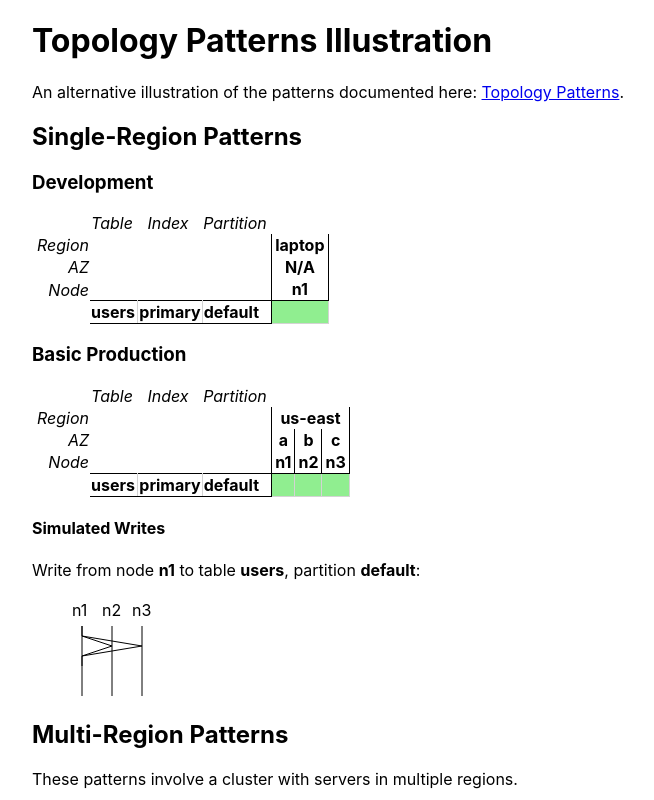
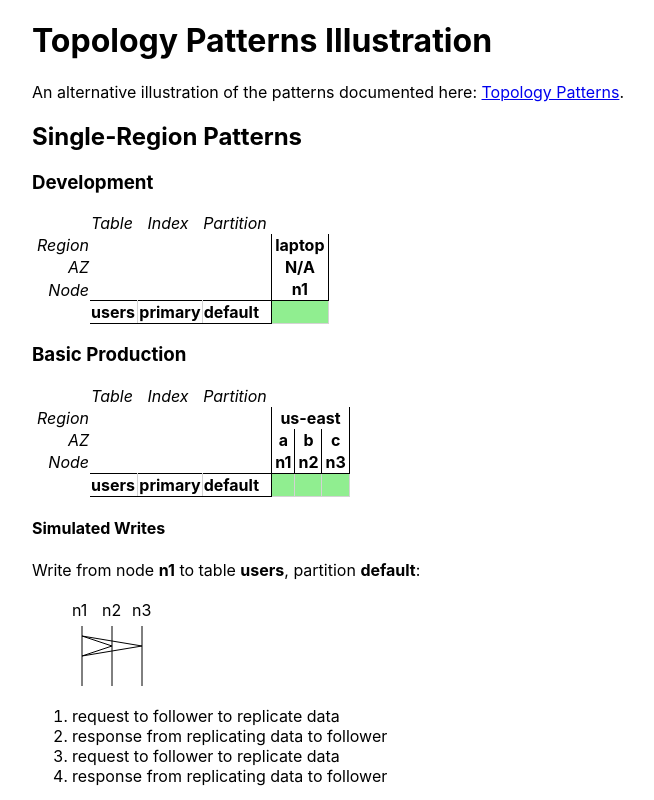
Before and after one commit to vilterp/crdb-config-explorer, a React (Create React App) app: page / in a window 1280 px wide. Shown: the top 800 px of the page, without its empty margins (18-672 px from the left). Built offline with nearby package versions, Linux system fonts and the light colour scheme.

Commit message:
hop descriptions

```diff
--- a/src/App.css
+++ b/src/App.css
@@ -73,3 +73,15 @@
 .hop-seq .hop-line {
   stroke: black;
 }
+
+.hop-seq .hop-line.hop-line-hovered {
+  stroke: red;
+}
+
+.hop-seq .hop-desc {
+  cursor: pointer;
+}
+
+.hop-seq .hop-desc.hop-desc-hovered {
+  color: red;
+}
--- a/src/model.ts
+++ b/src/model.ts
@@ -1,3 +1,5 @@
+import React from "react";
+
 export interface Configuration {
   table: Table;
   formation: Formation;
@@ -53,6 +55,7 @@ export interface Hop {
   to: NodePath;
   start: number;
   end: number;
+  desc: React.ReactNode;
 }
 
 // helper funcs
--- a/src/readWrite.tsx
+++ b/src/readWrite.tsx
@@ -29,6 +29,18 @@ export function hopSequenceForSQLWrite(
       const lhNode = possLHNodes[0];
       const replicaNodes = possLHNodes.slice(1, 3);
       const gateWayToLHLatency = latency(gatewayNode, lhNode);
+      const gatewayToLHHop =
+        gatewayNode.nodeID !== lhNode.nodeID
+          ? [
+              {
+                from: gatewayNode,
+                to: lhNode,
+                start: 0,
+                end: gateWayToLHLatency,
+                desc: "request from gateway node to leaseholder",
+              },
+            ]
+          : [];
       const replHops = replicaNodes.flatMap(replNode => {
         const replHopLatency = latency(lhNode, replNode);
         return [
@@ -37,31 +49,35 @@ export function hopSequenceForSQLWrite(
             to: replNode,
             start: gateWayToLHLatency,
             end: gateWayToLHLatency + replHopLatency,
+            desc: "request to follower to replicate data",
           },
           {
             from: replNode,
             to: lhNode,
             start: gateWayToLHLatency + replHopLatency,
             end: gateWayToLHLatency + replHopLatency * 2,
+            desc: "response from replicating data to follower",
           },
         ];
       });
       const replDone = replDoneTimestamp(lhNode, replHops);
+      const lhToGatewayHop =
+        gatewayNode.nodeID !== lhNode.nodeID
+          ? [
+              {
+                from: lhNode,
+                to: gatewayNode,
+                start: replDone,
+                end: replDone + gateWayToLHLatency,
+                desc: "response from leaseholder to gateway node",
+              },
+            ]
+          : [];
       return [
         // TODO: there might be no hop if gateway node is leaseholder
-        {
-          from: gatewayNode,
-          to: lhNode,
-          start: 0,
-          end: gateWayToLHLatency,
-        },
+        ...gatewayToLHHop,
         ...replHops,
-        {
-          from: lhNode,
-          to: gatewayNode,
-          start: replDone,
-          end: replDone + gateWayToLHLatency,
-        },
+        ...lhToGatewayHop,
       ];
     }),
   };
--- a/src/views/hopSequence.tsx
+++ b/src/views/hopSequence.tsx
@@ -2,6 +2,7 @@ import * as React from "react";
 import { Formation, HopSequence, nodePathsForFormation } from "../model";
 import { max } from "../arrays";
 import classNames from "classnames";
+import { useState } from "react";
 
 const HORIZ_SPACING_PX = 30;
 const LEFT_PADDING = 20;
@@ -11,10 +12,13 @@ export function HopSequenceView(props: {
   formation: Formation;
   sequence: HopSequence;
 }) {
+  const [hoveredHopIdx, setHoveredHop] = useState<number | null>(null);
+
   const maxTime = max(props.sequence.hops.map(h => yForTime(h.end)));
   const linesHeight = yForTime(maxTime);
   return (
-    <svg className="hop-seq" height={linesHeight}>
+    <div className="hop-seq">
+      <svg height={linesHeight}>
         <g>
           {nodePathsForFormation(props.formation).map(nodePath => {
             const x = xForNode(nodePath.nodeID);
@@ -39,8 +43,13 @@ export function HopSequenceView(props: {
             <line
               key={idx}
               className={classNames("hop-line", {
-              "hop-line-cross-region": hop.from.regionName !== hop.to.regionName
+                "hop-line-cross-region":
+                  hop.from.regionName !== hop.to.regionName,
+                "hop-line-hovered": idx === hoveredHopIdx,
               })}
+              // TODO: these are very thin and hard to mouse over...
+              onMouseOver={() => setHoveredHop(idx)}
+              onMouseOut={() => setHoveredHop(null)}
               x1={xForNode(hop.from.nodeID)}
               x2={xForNode(hop.to.nodeID)}
               y1={yForTime(hop.start)}
@@ -49,6 +58,21 @@ export function HopSequenceView(props: {
           ))}
         </g>
       </svg>
+      <ol>
+        {props.sequence.hops.map((hop, idx) => (
+          <li
+            key={idx}
+            className={classNames("hop-desc", {
+              "hop-desc-hovered": idx === hoveredHopIdx,
+            })}
+            onMouseOver={() => setHoveredHop(idx)}
+            onMouseOut={() => setHoveredHop(null)}
+          >
+            {hop.desc}
+          </li>
+        ))}
+      </ol>
+    </div>
   );
 }
 
```
Lines whose indentation alone changed are shown as unchanged.
